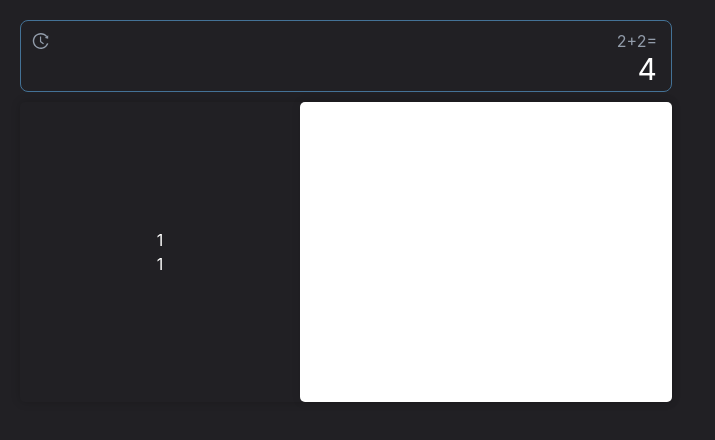
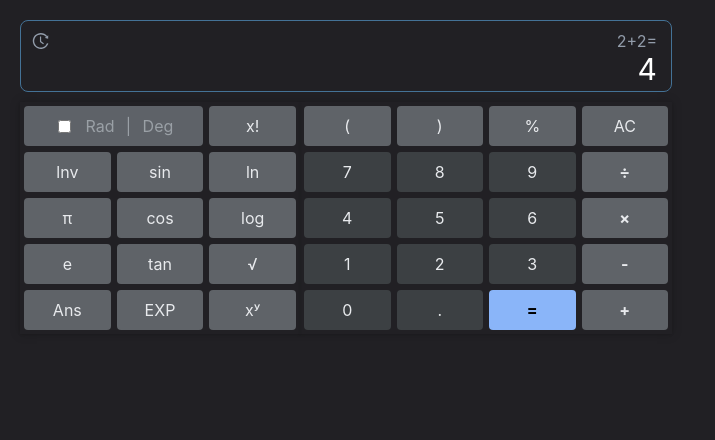
Before and after one commit to CihatKOCAK/google-calculator-react, a React (Create React App) app: page / in a window 1280 px wide. Shown: the top 440 px of the page, without its empty margins (0-715 px from the left). Built offline with nearby package versions, Linux system fonts and the light colour scheme.

Commit message:
keyboard-design-ok

```diff
--- /dev/null
+++ b/src/components/keyboard/scientificSide/Data.js
@@ -0,0 +1,115 @@
+const scientificData = {
+  keys: [
+    [
+      {
+        key: "Rad",
+        key2: "Deg",
+        className: "key-rad-deg",
+        action: "toggleRadDeg",
+        value: "",
+        type: "ops",
+      },
+      {
+        key: "x!",
+        className: "key-ops",
+        action: "fact",
+        value: "!",
+        type: "ops",
+      },
+    ],
+    [
+      {
+        key: "lnv",
+        className: "key-ops",
+        action: "inv",
+        value: "",
+        type: "ops",
+      },
+      {
+        key: "sin",
+        className: "key-ops",
+        action: "sin",
+        value: "sin()",
+        type: "ops",
+      },
+      {
+        key: "ln",
+        className: "key-ops",
+        action: "ln",
+        value: "ln()",
+        type: "ops",
+      },
+    ],
+    [
+      {
+        key: "π",
+        className: "key-ops",
+        action: "pi",
+        value: "3.141592653589793",
+        type: "ops",
+      },
+      {
+        key: "cos",
+        className: "key-ops",
+        action: "cos",
+        value: "cos()",
+        type: "ops",
+      },
+      {
+        key: "log",
+        className: "key-ops",
+        action: "log",
+        value: "log()",
+        type: "ops",
+      },
+    ],
+    [
+      {
+        key: "e",
+        className: "key-ops",
+        action: "e",
+        value: "e",
+        type: "ops",
+      },
+      {
+        key: "tan",
+        className: "key-ops",
+        action: "tan",
+        value: "tan()",
+        type: "ops",
+      },
+      {
+        key: "√",
+        className: "key-ops",
+        action: "sqrt",
+        value: "√()",
+        type: "ops",
+      },
+    ],
+    [
+      {
+        key: "Ans",
+        className: "key-ops",
+        action: "ans",
+        value: "Ans",
+        type: "ans",
+      },
+      {
+        key: "EXP",
+        className: "key-ops",
+        action: "exp",
+        value: "E",
+        type: "ops",
+      },
+      {
+        key: "xʸ",
+        className: "key-ops",
+        action: "pow",
+        value: "□",
+        type: "ops",
+      },
+    ],
+  ],
+};
+
+export { scientificData };
--- a/src/components/keyboard/scientificSide/index.jsx
+++ b/src/components/keyboard/scientificSide/index.jsx
@@ -1,11 +1,13 @@
 import React from 'react'
 import Table from '../table';
 import './style.scss'
+import { scientificData } from './Data'
 
 function ScientificSide() {
+  console.log(scientificData.keys)
   return (
     <div className='containerScientificSide'>
-     <Table />
+     <Table data={scientificData.keys}/>
     </div>
   )
 }
--- a/src/components/keyboard/scientificSide/style.scss
+++ b/src/components/keyboard/scientificSide/style.scss
@@ -5,6 +5,4 @@
   align-items: center;
   width:280px;
   height: 100%;
-  padding: 0;
-  margin: 0;
 }
--- /dev/null
+++ b/src/components/keyboard/simpleSide/Data.js
@@ -0,0 +1,171 @@
+const simpleData = {
+  keys: [
+    [
+      {
+        key: "(",
+        className: "key-ops",
+        action: "openBracket",
+        value: "()",
+        type: "ops",
+      },
+      {
+        key: ")",
+        className: "key-ops",
+        action: "closeBracket",
+        value: "",
+        type: "ops",
+      },
+      {
+        key: "%",
+        className: "key-ops",
+        action: "percent",
+        value: "%",
+        type: "ops",
+      },
+      {
+        key: "AC",
+        className: "key-ops",
+        action: "clear",
+        type: "ops",
+        value: "",
+      },
+    ],
+    [
+      {
+        key: "7",
+        className: "key-num",
+        action: "num",
+        value: "7",
+        type: "num",
+      },
+      {
+        key: "8",
+        className: "key-num",
+        action: "num",
+        value: "8",
+        type: "num",
+      },
+      {
+        key: "9",
+        className: "key-num",
+        action: "num",
+        value: "9",
+        type: "num",
+      },
+      {
+        key: "÷",
+        className: "key-ops",
+        subClassName: "bold",
+        action: "divide",
+        value: "÷",
+        type: "ops",
+      },
+    ],
+    [
+      {
+        key: "4",
+        className: "key-num",
+        action: "num",
+        value: "4",
+        type: "num",
+      },
+      {
+        key: "5",
+        className: "key-num",
+        action: "num",
+        value: "5",
+        type: "num",
+      },
+      {
+        key: "6",
+        className: "key-num",
+        action: "num",
+        value: "6",
+        type: "num",
+      },
+      {
+        key: "×",
+        className: "key-ops",
+        subClassName: "bold",
+        action: "multiply",
+        value: "×",
+        type: "ops",
+      },
+    ],
+    [
+      {
+        key: "1",
+        className: "key-num",
+        action: "num",
+        value: "1",
+        type: "num",
+      },
+      {
+        key: "2",
+        className: "key-num",
+        action: "num",
+        value: "2",
+        type: "num",
+      },
+      {
+        key: "3",
+        className: "key-num",
+        action: "num",
+        value: "3",
+        type: "num",
+      },
+      {
+        key: "-",
+        className: "key-ops",
+        subClassName: "bold",
+        action: "minus",
+        value: "-",
+        type: "ops",
+      },
+    ],
+    [
+      {
+        key: "0",
+        className: "key-num",
+        action: "num",
+        value: "0",
+        type: "num",
+      },
+      {
+        key: ".",
+        className: "key-num",
+        action: "num",
+        value: ".",
+        type: "num",
+      },
+      {
+        key: "=",
+        className: "key-equal",
+        subClassName: "bold",
+        action: "equal",
+        value: "=",
+        type: "ops",
+      },
+      {
+        key: "+",
+        className: "key-ops",
+        subClassName: "bold",
+        action: "plus",
+        value: "+",
+        type: "ops",
+      },
+    ],
+  ],
+};
+
+// for (let i = 9; i >= 0; i--) {
+//   data.calculate.keys.push({
+//     key: i,
+//     label: i,
+//     type: "number",
+//     className: "keyboardKey",
+//     value: i,
+//   });
+// }
+
+export { simpleData };
--- a/src/components/keyboard/simpleSide/index.jsx
+++ b/src/components/keyboard/simpleSide/index.jsx
@@ -1,9 +1,14 @@
 import React from 'react'
+import Table from '../table';
+import { simpleData } from './Data';
 import './style.scss'
 
 function SimpleSide() {
+  console.log("simple", simpleData)
   return (
-    <div className='containerSimpleSide'>simple Side</div>
+    <div className='containerSimpleSide'>
+      <Table data={simpleData.keys} />
+    </div>
   )
 }
 
--- a/src/components/keyboard/simpleSide/style.scss
+++ b/src/components/keyboard/simpleSide/style.scss
@@ -5,9 +5,4 @@
   align-items: center;
   width: 372px;
   height: 100%;
-  background-color: #fff;
-  border-radius: 5px;
-  box-shadow: 0 0 10px rgba(0, 0, 0, 0.1);
-  position: relative;
-  z-index: 1;
 }
--- a/src/components/keyboard/style.scss
+++ b/src/components/keyboard/style.scss
@@ -1,10 +1,6 @@
-.keyboardContainer{
-    position: flex;
-    width: 100%;
-    height: 100%;
-    display: flex;
-    justify-content: center;
-    align-items: center;
-    border-radius: 5px;
-    box-shadow: 0 0 10px rgba(0, 0, 0, 0.2);
+.keyboardContainer {
+  display: flex;
+  justify-content: center;
+  align-items: center;
+  box-shadow: 0 0 10px rgba(0, 0, 0, 0.2);
 }
--- a/src/components/keyboard/table/index.jsx
+++ b/src/components/keyboard/table/index.jsx
@@ -1,21 +1,39 @@
 import React from 'react'
+import './style.scss'
 
 function Table(props) {
     return (
         <table>
             <tbody>
-                <tr>
-                    <td>
-                        <div>1</div>
-                    </td>
-                </tr>
-                <tr>
-                    <td>
-                        <div>1</div>
-                    </td>
-                </tr>
-            </tbody>
-        </table>
+                {props.data.map((row, index) => {
+                    return (
+                        <tr key={index}>
+                            {row.map((column) => {
+                                return (
+
+                                    column.key2 ? < td colSpan={2} key={column.key} >
+                                        <div className={ column.className} >
+                                            <input type="checkbox" />
+                                                <span>{column.key}</span>
+                                                <span>|</span>
+                                                <span>{column.key2}</span>
+                                        </div >
+                                    </td> :
+                                        < td key={column.key} >
+                                            {column.subClassName ? < div className={column.className + " " + column.subClassName} > {column.key} </div > :
+                                                < div className={column.className} > {column.key} </div >}
+                                        </td>
+
+
+
+
+                                )
+                            })}
+                        </tr>
+                    )
+                })}
+            </tbody >
+        </table >
     )
 }
 
--- a/src/components/keyboard/table/style.scss
+++ b/src/components/keyboard/table/style.scss
@@ -0,0 +1,48 @@
+table {
+  table-layout: fixed;
+  width: 100%;
+  color: #e8eaed;
+  box-shadow: 0 1px 2px rgba(0, 0, 0, 0.1);
+  tbody {
+    tr {
+      td {
+        div {
+          display: flex;
+          align-items: center;
+          justify-content: center;
+          padding: 10px;
+          cursor: pointer;
+          border-radius: 4px;
+          margin: 1px;
+          &.key-ops {
+            background-color: #5f6368;
+          }
+          &.key-num {
+            background-color: #3c4043;
+          }
+          &.key-equal {
+            background-color: #8ab5f9;
+            color: #000;
+          }
+          &.key-rad-deg {
+            background-color: #5e6268;
+            justify-content: space-between;
+            padding: 10px 30px;
+            span {
+              color: #9aa0a6;
+            }
+            .active {
+              color: #fff;
+            }
+          }
+          &.bold {
+            font-weight: bold;
+          }
+          &:hover {
+            background-color: rgba(255, 255, 255, 0.171);
+          }
+        }
+      }
+    }
+  }
+}
```
